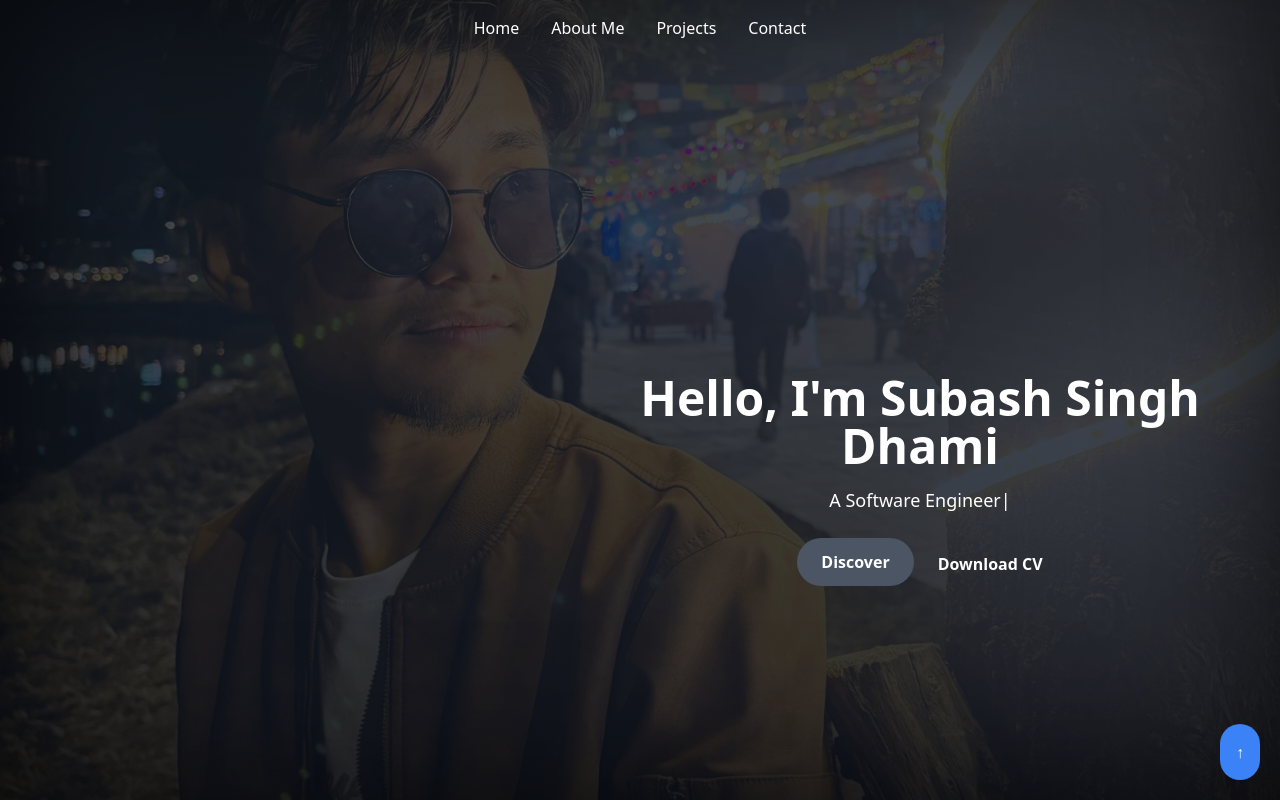
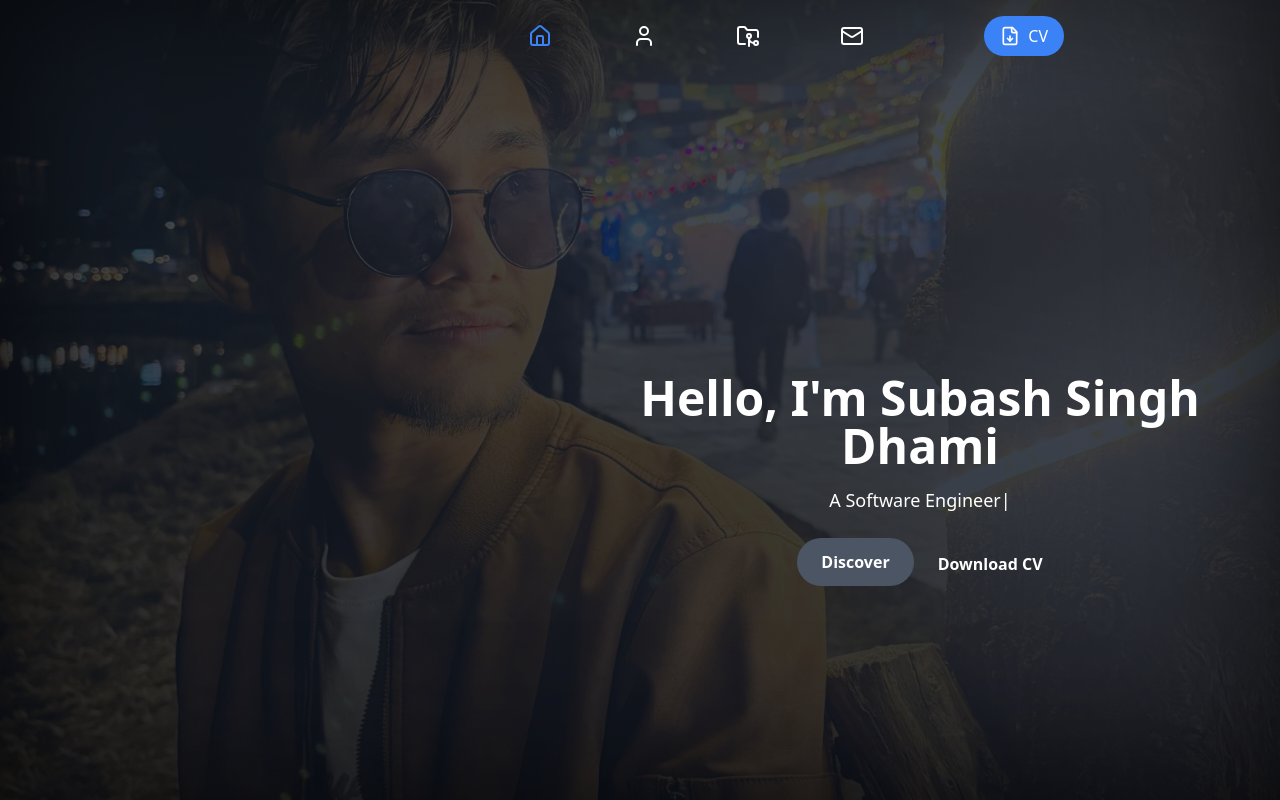
Before and after one commit to mesubash/my-portfolio, a React (Vite) app: page / in a window 1280 px wide. Shown: the top 800 px of the page. Built offline with nearby package versions, Linux system fonts and the light colour scheme.

Commit message:
background fixed

```diff
--- a/package.json
+++ b/package.json
@@ -13,8 +13,10 @@
     "@formspree/react": "^2.5.1",
     "aos": "^2.3.4",
     "gsap": "^3.12.7",
+    "lucide-react": "^0.473.0",
     "react": "^18.3.1",
     "react-dom": "^18.3.1",
+    "react-icons": "^5.4.0",
     "react-router-dom": "^7.1.3",
     "react-scroll": "^1.9.0",
     "typed.js": "^2.1.0",
--- a/src/App.jsx
+++ b/src/App.jsx
@@ -1,6 +1,6 @@
-// App.jsx
-import React from "react";
+import React, { useState, useEffect } from "react";
 import { BrowserRouter as Router, Routes, Route } from "react-router-dom";
+import { FaArrowUp } from "react-icons/fa";
 import About from "./components/About";
 import Projects from "./components/Projects";
 import Contact from "./components/Contact";
@@ -10,6 +10,23 @@ import './App.css';
 import Navbar from "./components/NavBar";
 
 const App = () => {
+  const [showScrollToTop, setShowScrollToTop] = useState(false);
+
+  useEffect(() => {
+    const handleScroll = () => {
+      if (window.scrollY > 0) {
+        setShowScrollToTop(true);
+      } else {
+        setShowScrollToTop(false);
+      }
+    };
+
+    window.addEventListener('scroll', handleScroll);
+    return () => {
+      window.removeEventListener('scroll', handleScroll);
+    };
+  }, []);
+
   const scrollToTop = () => {
     window.scrollTo({
       top: 0,
@@ -19,7 +36,7 @@ const App = () => {
 
   return (
     <Router>
-      <div className="app-container font-sans">
+      <div className="app-container font-sans bg-gray-800">
         <Navbar />
 
         <main className="relative">
@@ -29,27 +46,29 @@ const App = () => {
           </section>
 
           {/* About Section */}
-          <section id="about" className="bg-gray-50">
+          <section id="about" className="bg-gray-800 pt-20 -mt-18">
             <About />
           </section>
 
           {/* Projects Section */}
-          <section id="projects" className="bg-gray-50">
+          <section id="projects" className="bg-gray-800 pt-20 -mt-18">
             <Projects />
           </section>
 
           {/* Contact Section */}
-          <section id="contact" className="min-h-screen flex items-center justify-center bg-gray-800 text-white py-16">
+          <section id="contact" className="min-h-screen flex items-center justify-center bg-gray-800 text-white py-16 pt-20 -mt-20">
             <Contact />
           </section>
         </main>
 
-        <button
-          onClick={scrollToTop}
-          className="fixed bottom-5 right-5 p-4 bg-blue-500 text-white rounded-full shadow-lg hover:bg-blue-600 transition-all z-40"
-        >
-          ↑
-        </button>
+        {showScrollToTop && (
+          <button
+            onClick={scrollToTop}
+            className="fixed bottom-5 right-5 p-4 bg-gray-600 text-white rounded-full shadow-lg hover:bg-gray-700 transition-all z-40"
+          >
+            <FaArrowUp />
+          </button>
+        )}
 
         <Footer />
       </div>
--- a/src/components/NavBar.jsx
+++ b/src/components/NavBar.jsx
@@ -1,46 +1,73 @@
-// NavBar.jsx
 import React, { useState, useEffect } from "react";
+import { Home, User, FolderGit2, Mail, FileDown } from "lucide-react";
 
 const NavBar = () => {
   const [isTransparent, setIsTransparent] = useState(true);
+  const [activeSection, setActiveSection] = useState('landingpage');
 
   useEffect(() => {
     const handleScroll = () => {
-      // Check if we're at the top of the page
-      if (window.scrollY < 50) {
-        setIsTransparent(true);
-      } else {
-        setIsTransparent(false);
+      setIsTransparent(window.scrollY < 50);
+
+      const sections = ['landingpage', 'about', 'projects', 'contact'];
+      const currentSection = sections.find(section => {
+        const element = document.getElementById(section);
+        if (element) {
+          const rect = element.getBoundingClientRect();
+          return rect.top <= 100 && rect.bottom >= 100;
+        }
+        return false;
+      });
+
+      if (currentSection) {
+        setActiveSection(currentSection);
       }
     };
 
     window.addEventListener('scroll', handleScroll);
-    handleScroll(); // Check initial position
-
     return () => window.removeEventListener('scroll', handleScroll);
   }, []);
 
+  const navItems = [
+    { id: 'landingpage', href: '#landingpage', Icon: Home, text: 'Home' },
+    { id: 'about', href: '#about', Icon: User, text: 'About Me' },
+    { id: 'projects', href: '#projects', Icon: FolderGit2, text: 'Projects' },
+    { id: 'contact', href: '#contact', Icon: Mail, text: 'Contact' },
+  ];
+
   return (
-    <header
-      className={`fixed top-0 left-0 right-0 z-50 transition-all duration-300 ${
-        isTransparent
-          ? 'bg-transparent'
-          : 'bg-gray-800 shadow-lg'
-      }`}
-    >
-      <nav className="px-4 py-4">
-        <ul className="flex justify-center space-x-8">
-          <li>
-            <a href="#landingpage" className="text-white hover:text-gray-400 transition-colors">Home</a>
-          </li>
-          <li>
-            <a href="#about" className="text-white hover:text-gray-400 transition-colors">About Me</a>
-          </li>
-          <li>
-            <a href="#projects" className="text-white hover:text-gray-400 transition-colors">Projects</a>
-          </li>
-          <li>
-            <a href="#contact" className="text-white hover:text-gray-400 transition-colors">Contact</a>
+    <header className={`fixed w-full z-50 ${isTransparent ? 'bg-transparent' : 'bg-gray-800 shadow-lg'}`}>
+      <nav className="container mx-auto px-6 py-4">
+        <ul className="flex justify-end items-center mr-48"> {/* Increased right margin */}
+          <div className="flex space-x-16 mr-20"> {/* Increased spacing between items */}
+            {navItems.map(({ id, href, Icon, text }) => (
+              <li key={id} className="relative">
+                <a
+                  href={href}
+                  className="flex items-center justify-center w-10 h-10"
+                >
+                  <Icon
+                    className={`w-6 h-6 transition-colors duration-300 ${
+                      activeSection === id ? 'text-blue-500' : 'text-white hover:text-blue-400'
+                    }`}
+                  />
+                  <span className="absolute whitespace-nowrap left-1/2 -translate-x-1/2 -bottom-6 text-sm text-white opacity-0 hover:opacity-100 transition-opacity">
+                    {text}
+                  </span>
+                </a>
+              </li>
+            ))}
+          </div>
+
+          <li className="ml-8">
+            <a
+              href="/path-to-your-cv.pdf"
+              download
+              className="flex items-center px-4 py-2 bg-blue-500 hover:bg-blue-600 text-white rounded-full transition-colors duration-300"
+            >
+              <FileDown className="w-5 h-5 mr-2" />
+              <span>CV</span>
+            </a>
           </li>
         </ul>
       </nav>
```
Also changed, not shown: src/css/NavBar.css (added, +15 -0 lines), src/App.css (line endings or trailing spaces), 1 other file (tests, documents, lock files or other folders).
